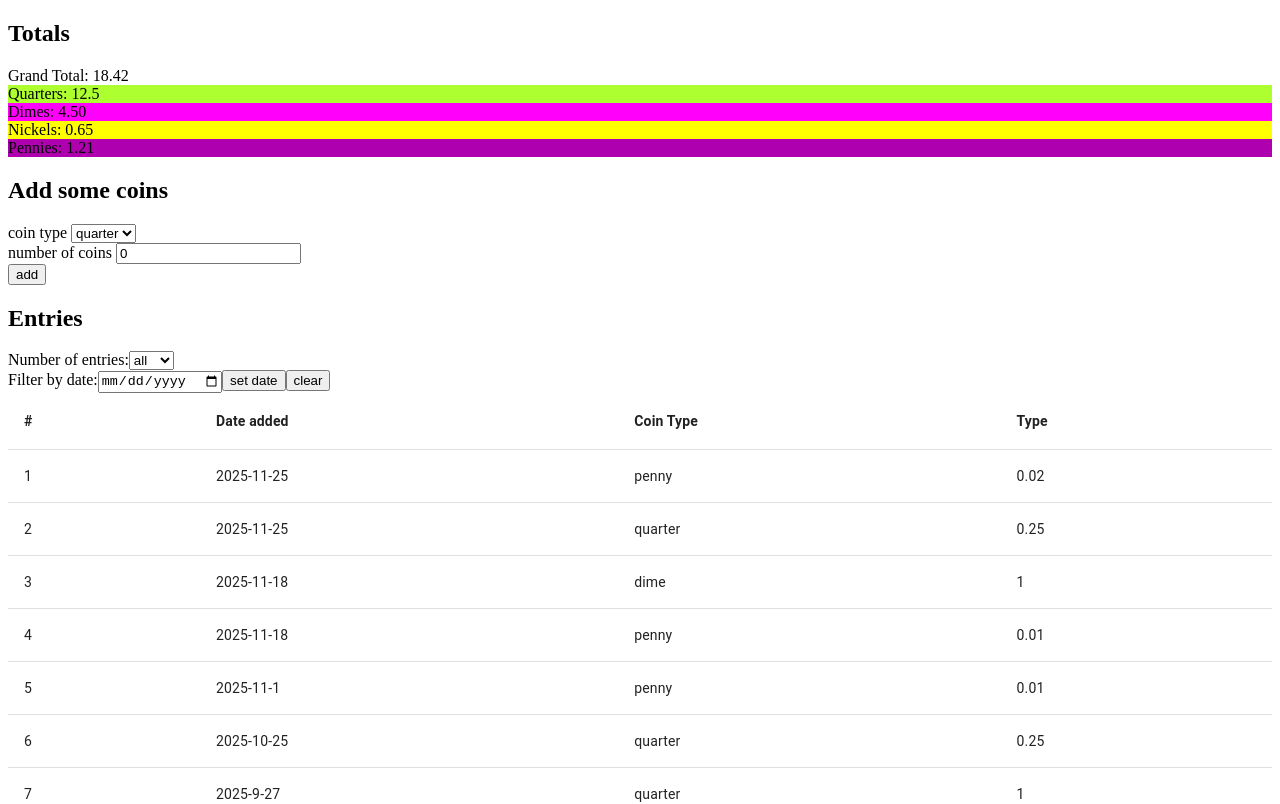
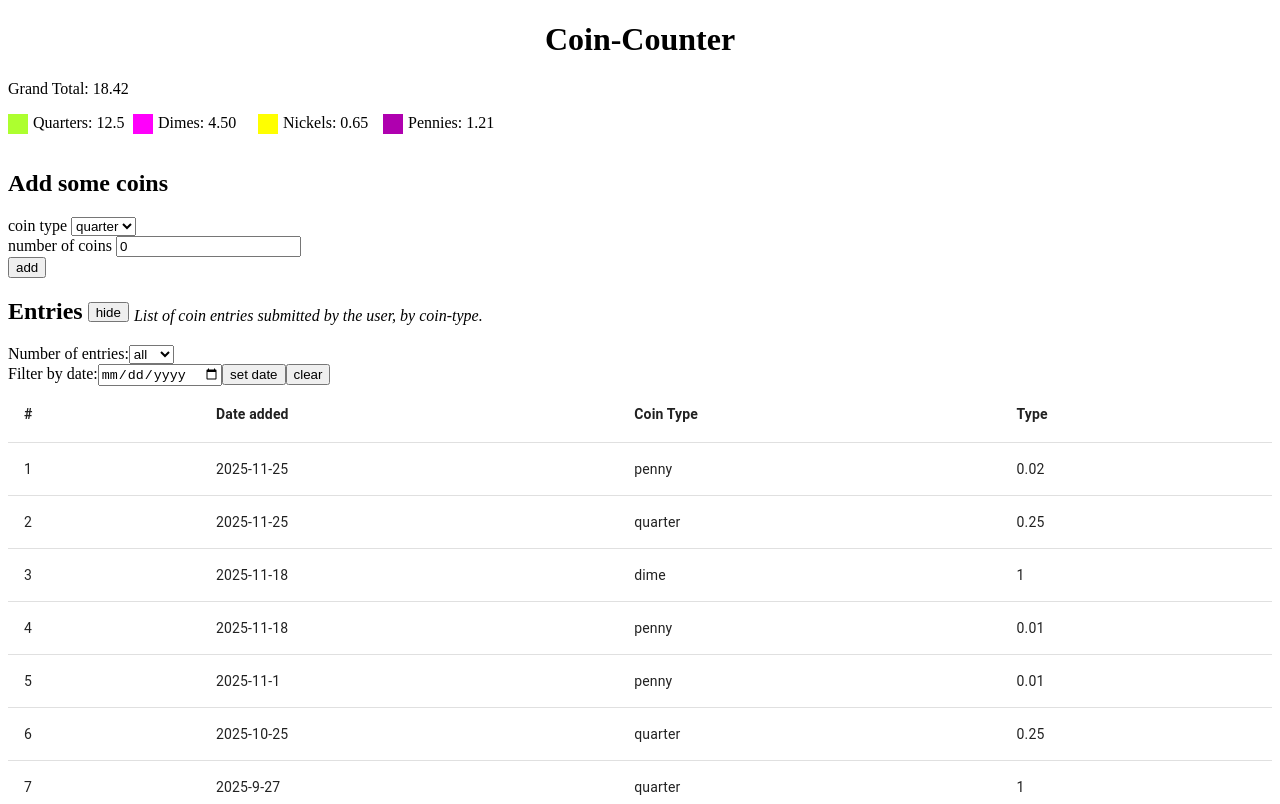
Before and after one commit to Joehl1103/coin-counter, a React (Vite) app: page / in a window 1280 px wide. Shown: the top 804 px of the page. Built offline with nearby package versions, Linux system fonts and the light colour scheme; data requests are answered from the project's data file.

Commit message:
implemented considitional showing of Entries

```diff
--- a/src/App.jsx
+++ b/src/App.jsx
@@ -1,7 +1,6 @@
 import { useState, useEffect } from 'react'
 import service from './services'
 import { compareDates } from './utils/utils.js'
-import './styles.css'
 import Entries from './components/entries/Entries'
 import Total from './components/Total'
 import CoinDisplay from './components/CoinDisplay.jsx'
@@ -30,19 +29,18 @@ function App() {
   }
   return (
     <>
+      <h1 style={{ textAlign: 'center' }}>Coin-Counter</h1>
       {notificationMessage.length > 0 ? <Notification
         notificationMessage={notificationMessage}
         setNotificationMessage={setNotificationMessage} /> : null}
-      <h2>Totals</h2>
       <Total entries={entries} />
       <CoinDisplay />
-      <h2>Add some coins</h2>
       <NewEntryForm
         signalReset={signalReset}
         setNotificationMessage={setNotificationMessage}
       />
-      <h2>Entries</h2>
       <Entries entries={entries} />
+      <p>Built in 2025 by J. Loomis</p>
     </>
   )
 }
--- a/src/components/CoinDisplay.jsx
+++ b/src/components/CoinDisplay.jsx
@@ -18,14 +18,43 @@ function CoinDisplay() {
       })
   }, [])
 
+  const coinDisplayStyle = {
+    margin: 0,
+    padding: 0,
+    width: 125,
+    display: 'flex',
+    flexDirection: 'row',
+    gap: 5
+  }
+
+  function returnIcon(color) {
+
+    return {
+      width: 20,
+      height: 20,
+      backgroundColor: color
+    }
+  }
 
   return (
-    <div>
-      <div id='quarters'>Quarters: {utils.setAmountToFixed(quarters)}</div>
-      <div id='dimes'>Dimes: {utils.setAmountToFixed(dimes)}</div>
-      <div id='nickels'>Nickels: {utils.setAmountToFixed(nickels)}</div>
-      <div id='pennies'>Pennies: {utils.setAmountToFixed(pennies)}</div>
-    </div>
+    <div style={{ display: 'flex', flexDirection: 'row' }}>
+      <div id='quarters' style={coinDisplayStyle}>
+        <p style={returnIcon('greenyellow')}></p>
+        <p>Quarters: {utils.setAmountToFixed(quarters)}</p>
+      </div>
+      <div id='dimes' style={coinDisplayStyle}>
+        <p style={returnIcon('rgb(255, 0, 251)')}></p>
+        <p>Dimes: {utils.setAmountToFixed(dimes)}</p>
+      </div>
+      <div id='nickels' style={coinDisplayStyle}>
+        <p style={returnIcon('yellow')}></p>
+        <p>Nickels: {utils.setAmountToFixed(nickels)}</p>
+      </div>
+      <div id='pennies' style={coinDisplayStyle}>
+        <p style={returnIcon('rgb(175, 0, 175)')}></p>
+        <p>Pennies: {utils.setAmountToFixed(pennies)}</p>
+      </div>
+    </div >
   )
 }
 
--- a/src/components/NewEntryForm.jsx
+++ b/src/components/NewEntryForm.jsx
@@ -43,6 +43,7 @@ function NewEntryForm({ signalReset, setNotificationMessage }) {
 
   return (
     <div>
+      <h2>Add some coins</h2>
       <form onSubmit={handleSubmit}>
         <div>
           <label>coin type</label>{" "}
--- a/src/components/TableFilter.jsx
+++ b/src/components/TableFilter.jsx
@@ -2,7 +2,6 @@ import { useState } from 'react'
 
 function TableFilter({ setOption, setFilterDate }) {
   const [tempDate, setTempDate] = useState('')
-  console.log('tempDate', tempDate)
 
   function handleSettingOption(event) {
     event.preventDefault()
--- a/src/components/entries/Entries.jsx
+++ b/src/components/entries/Entries.jsx
@@ -8,7 +8,7 @@ const Entries = ({ entries }) => {
   const [option, setOption] = useState('all')
   const [filterDate, setFilterDate] = useState('')
   const [filteredEntries, setFilteredEntries] = useState([])
-
+  const [displayConst, setDisplayConst] = useState('contents')
   useEffect(() => {
     const filteredEntries = filterTableEntries(entries, option, filterDate)
     setFilteredEntries(filteredEntries)
@@ -22,10 +22,34 @@ const Entries = ({ entries }) => {
   const headerStyle = {
     fontWeight: "bold"
   }
+
+  function setDisplay() {
+    if (displayConst === 'contents') {
+      setDisplayConst('none')
+      return
+    }
+    setDisplayConst('contents')
+    return
+  }
   let index = 0
 
+  // const showHideButton = document.getElementById('showHideButton')
+  // showHideButton.onMouseOver(() => {
+  // })
+  //
   return (
-    <div>
+    <div >
+
+      <div style={{ display: 'flex', flexDirection: 'row' }}>
+        <h2>Entries</h2>
+        <button
+          id='showHideButton'
+          onClick={setDisplay}
+          style={{ marginLeft: 5, marginTop: 24, height: 20 }}
+        >{displayConst === 'contents' ? 'hide' : 'show'}</button>
+        <p style={{ marginTop: 29, marginLeft: 5 }}><i>List of coin entries submitted by the user, by coin-type.</i></p>
+      </div>
+      <div style={{ display: displayConst }}>
         <TableFilter
           setOption={setOption}
           setFilterDate={setFilterDate}
@@ -55,6 +79,7 @@ const Entries = ({ entries }) => {
           </TableBody>
         </Table>
       </div >
+    </div >
   )
 }
 
--- a/src/styles.css
+++ /dev/null
@@ -1,15 +0,0 @@
-#quarters {
-    background-color: greenyellow;
-}
-
-#dimes {
-    background-color: rgb(255, 0, 251);
-}
-
-#nickels {
-    background-color: yellow;
-}
-
-#pennies {
-    background-color: rgb(175, 0, 175);
-}
```
Lines whose indentation alone changed are shown as unchanged.
